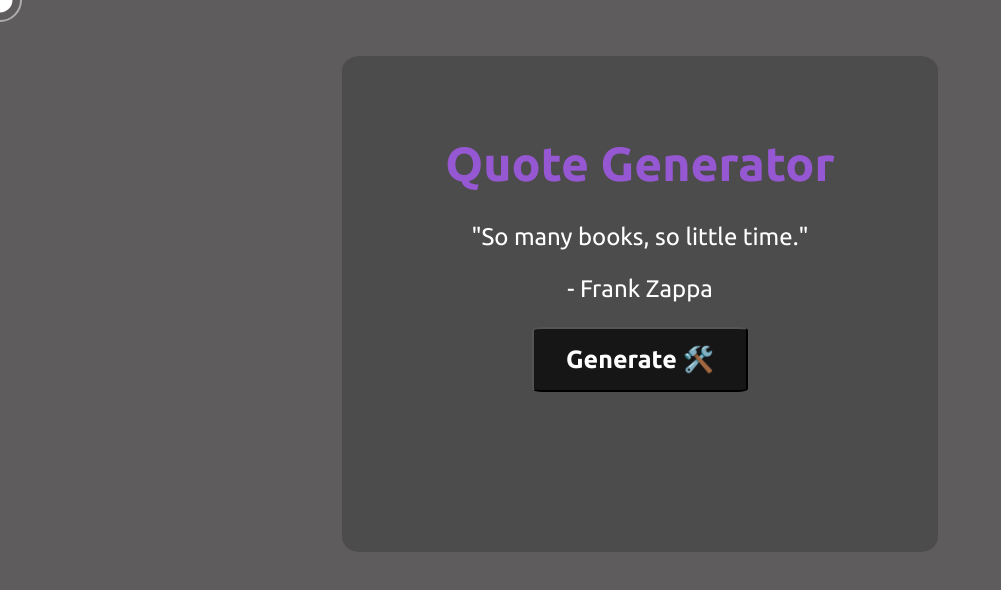
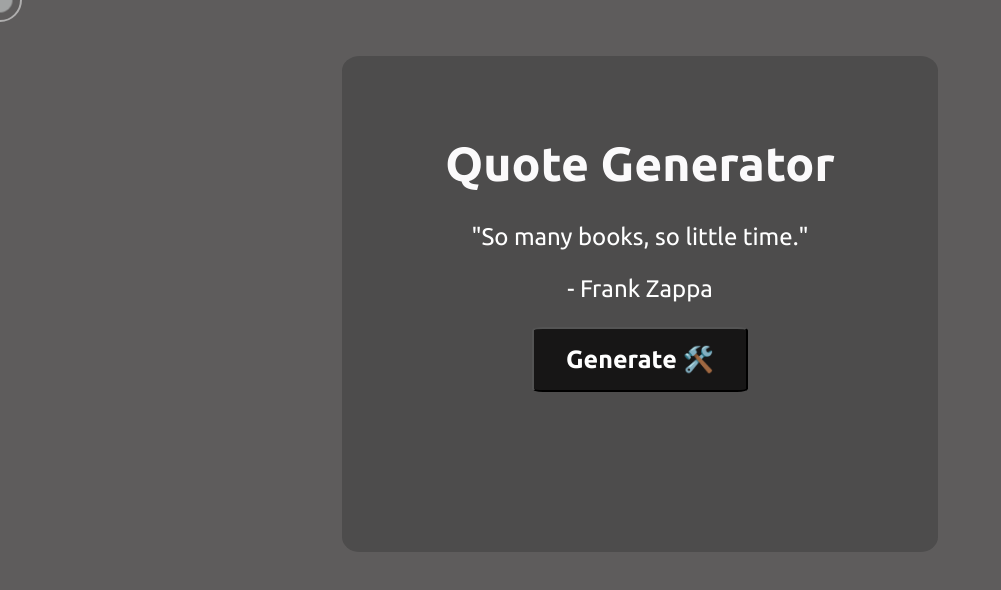
Before and after one commit to HISG-2427/RandomQuoteGenerator, a plain HTML site: page index.html in a window 1280 px wide. Shown: the whole page, without its empty margins (0-1001 px from the left). Drawn offline with Linux system fonts and the light colour scheme.

Commit message:
Final Commit

```diff
--- a/styles.css
+++ b/styles.css
@@ -8,7 +8,7 @@ body{
 }
 h1{
     font-size: 3rem;
-    color: rgb(150, 87, 210);
+    color: rgb(251, 250, 251);
 }
 .container {
     position: relative;
@@ -26,6 +26,7 @@ h1{
     height: 25px;
     width: 25px;
     background-color: white;
+    mix-blend-mode: difference;
 }
 .cursor-outline{
     height: 40px;
```
